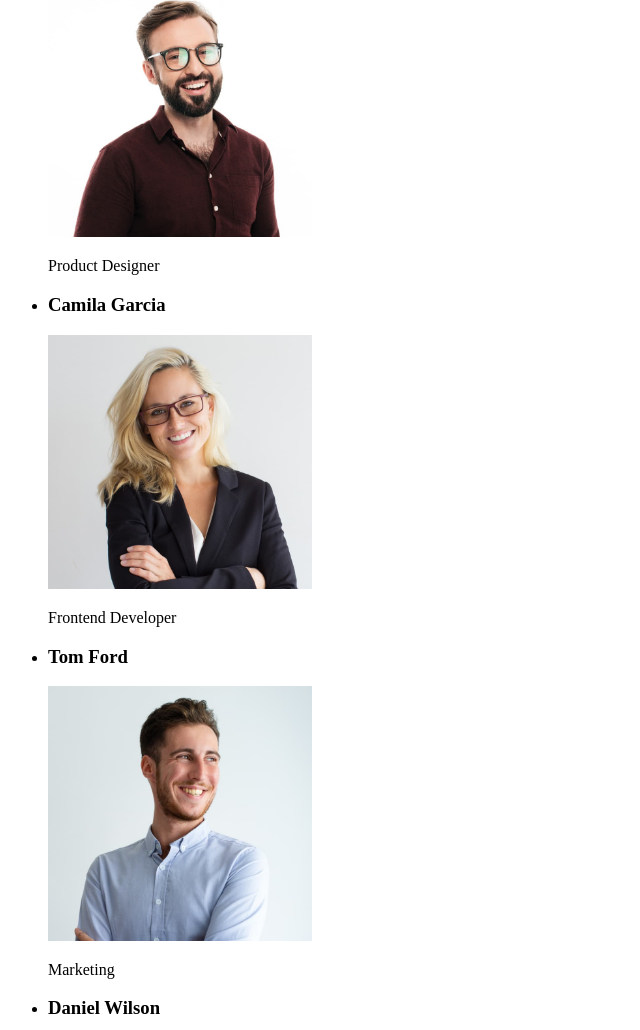
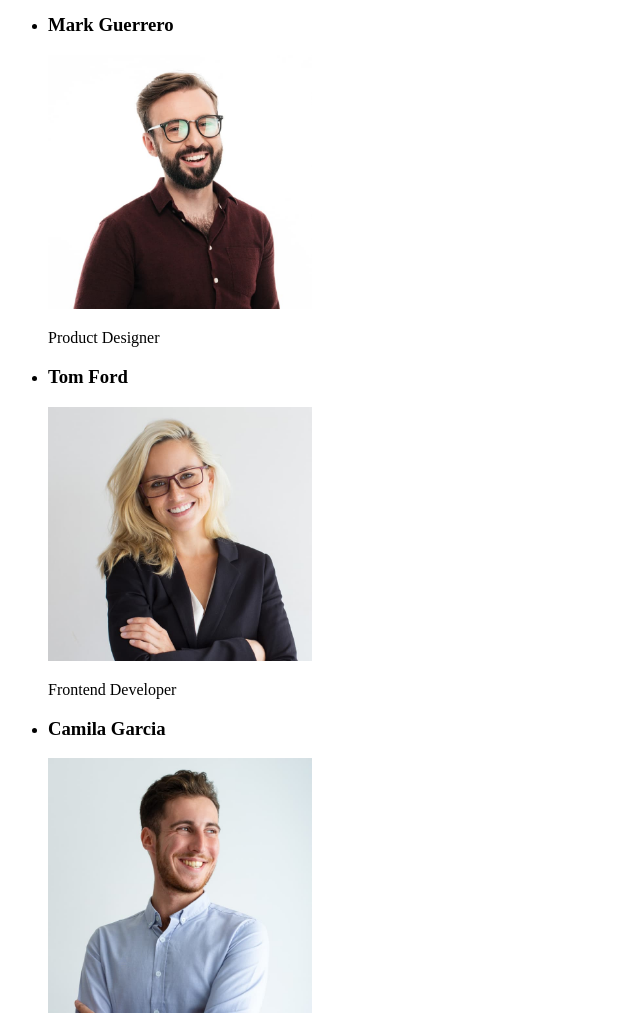
Before and after one commit to Andriy22226/Goit-markup-hw-01, a plain HTML site: page index.html in a window 1280 px wide. Shown: the part 1649-2679 px from the top of the page, without its empty margins (0-640 px from the left). Drawn offline with Linux system fonts and the light colour scheme.

Commit message:
Update index.html

```diff
--- a/index.html
+++ b/index.html
@@ -40,19 +40,19 @@
         <ul>
           <li>
             <h3>Strategy</h3>
-              <p>Our goal is to identify the business <br> problem to walk away with the perfect and creative solution.</p>
+              <p>Our goal is to identify <br> the business  problem to walk away with the <br> perfect and creative solution.</p>
           </li>
           <li>
             <h3>Punctuality</h3>
-              <p>Bring the key message to the brand's <br> audience for the best price within the shortest possible time.</p>
+              <p>Bring the key message <br> to the brand's <br> audience for the best price within the shortest possible time.</p>
           </li>
           <li>
             <h3>Diligence</h3>
-              <p>Research and confirm brands that present <br> the strongest digital growth opportunities and minimize risk.</p>
+              <p>Research and confirm <br> brands that present the strongest digital <br> growth opportunities and minimize risk.</p>
           </li>
           <li>
             <h3>Technologies</h3>
-              <p>Design practice focused on digital experiences. <br> We bring forth a deep passion for problem-solving.</p>
+              <p>Design practice focused <br> on digital experiences. We bring forth <br> a deep passion for problem-solving.</p>
           </li>
         </ul>
       </section>
@@ -81,13 +81,13 @@
             <p>Product Designer</p>
           </li>
           <li>
-            <h3>Camila Garcia</h3>
-            <img src="./images/5.jpg" alt="Frontend Developer Camila Garcia" width="264">
+            <h3>Tom Ford</h3>
+            <img src="./images/5.jpg" alt="Frontend Developer Mark Guerrero" width="264">
             <p>Frontend Developer</p>
           </li>
           <li>
-            <h3>Tom Ford</h3>
-            <img src="./images/6.jpg" alt="Marketing  Mark Guerrero" width="264">
+            <h3>Camila Garcia</h3>
+            <img src="./images/6.jpg" alt="Marketing Camila Garcia" width="264">
             <p>Marketing</p>
           </li>
           <li>
```
